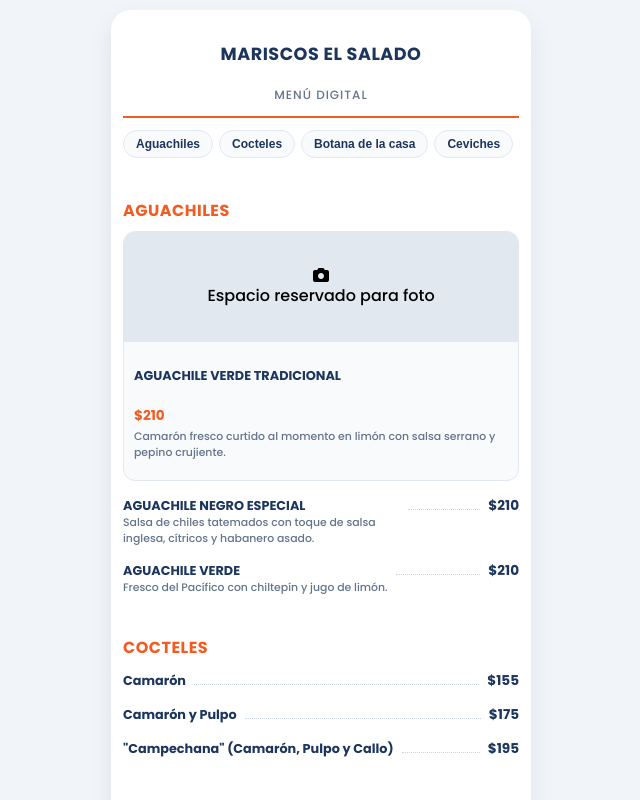
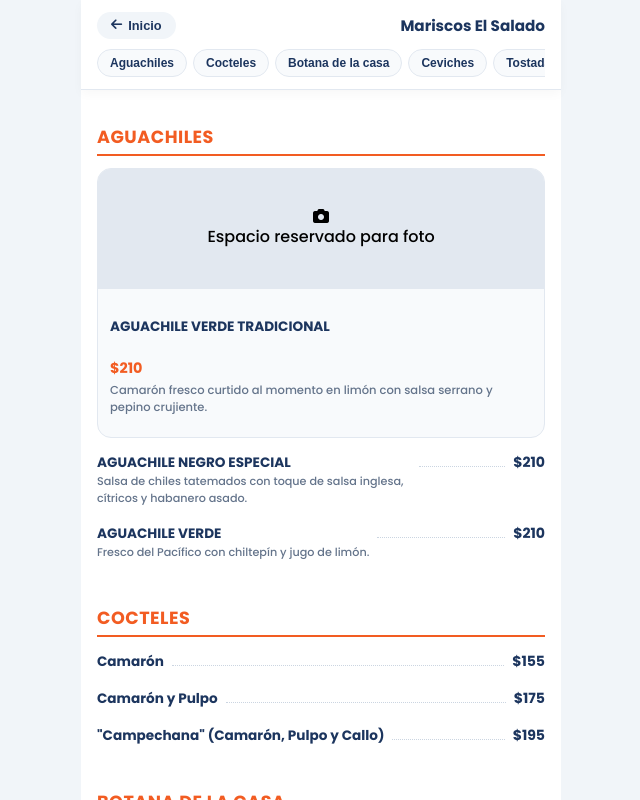
Before and after one commit to kareninnadelgado/ElSaladoMariscos, a React (Vite) app: page / in a window 1280 px wide. Both pictures are taken after a click on the button "VER MENÚ". Shown: the top 800 px of the page, without its empty margins (319-959 px from the left). Built offline with nearby package versions, Linux system fonts and the light colour scheme; the HTML template or start-up script is replaced by a standard one.

Commit message:
Ajuste pantalla

```diff
--- a/src/Menu.jsx
+++ b/src/Menu.jsx
@@ -109,14 +109,17 @@ export default function Menu({ onBack }) {
   ];
 
   return (
-    <div className="menu-card-wrapper">
-      {/* Título elegante del menú */}
-      <div className="menu-header-clean">
-        <h2 className="menu-main-title">MARISCOS EL SALADO</h2>
-        <span className="menu-subtitle-tag">Menú Digital</span>
+    <div className="full-menu-container">
+      {/* BARRA SUPERIOR FIJA (STICKY) CON BOTÓN DE REGRESO Y CATEGORÍAS */}
+      <div className="fixed-header">
+        <div className="top-nav-row">
+          <button className="back-btn-top" onClick={onBack}>
+            <i className="fa-solid fa-arrow-left"></i> Inicio
+          </button>
+          <span className="brand-header-title">Mariscos El Salado</span>
         </div>
 
-      {/* Pestañas horizontales de acceso rápido */}
+        {/* Pestañas deslizables de categorías */}
         <div className="sticky-tabs-bar">
           {menuCategories.map((cat) => (
             <button
@@ -128,9 +131,10 @@ export default function Menu({ onBack }) {
             </button>
           ))}
         </div>
+      </div>
 
-      {/* Área de contenido del menú */}
-      <div className="menu-scroll-area">
+      {/* ÁREA DE PLATILLOS */}
+      <div className="menu-items-body">
         {menuCategories.map((section) => (
           <div key={section.id} id={section.id} className="menu-category-section">
             <h3 className="category-header-title">{section.name.toUpperCase()}</h3>
@@ -176,13 +180,6 @@ export default function Menu({ onBack }) {
           </div>
         ))}
       </div>
-
-      {/* Único botón inferior para volver al inicio */}
-      <div className="menu-bottom-bar">
-        <button className="back-btn-bottom-solid" onClick={onBack}>
-          <i className="fa-solid fa-house"></i> Volver al inicio
-        </button>
-      </div>
     </div>
   );
 }
--- a/src/index.css
+++ b/src/index.css
@@ -4,36 +4,37 @@ html, body {
   margin: 0;
   padding: 0;
   width: 100%;
-  overflow-x: hidden;
+  min-height: 100vh;
   background-color: #f1f5f9;
   font-family: 'Poppins', sans-serif;
-}
-
-* {
   box-sizing: border-box;
 }
 
-body {
+*, *:before, *:after {
+  box-sizing: inherit;
+}
+
+/* LANDING / PORTADA PRINCIPAL (Centrado estilo Tarjeta) */
+#root {
+  width: 100%;
+  min-height: 100vh;
   display: flex;
   justify-content: center;
-  align-items: flex-start;
-  min-height: 100vh;
-  padding: 10px;
+  align-items: center;
 }
 
-/* PORTADA PRINCIPAL */
 .card-wrapper {
   width: 100%;
-  max-width: 420px;
+  max-width: 400px;
   background-color: #ffffff;
-  border-radius: 24px;
-  padding: 24px 16px;
+  border-radius: 28px;
+  padding: 24px 18px;
   box-shadow: 0 10px 25px rgba(0, 0, 0, 0.08);
   display: flex;
   flex-direction: column;
   align-items: center;
   text-align: center;
-  margin: 0 auto;
+  margin: 16px auto;
 }
 
 .logo-container {
@@ -151,47 +152,65 @@ body {
 }
 
 
-/* CONTENEDOR DEL MENÚ AJUSTADO A MÓVIL */
-.menu-card-wrapper {
+/* --- VISTA DEL MENÚ COMPLETA (APP STYLE A PANTALLA COMPLETA) --- */
+
+.full-menu-container {
   width: 100%;
-  max-width: 420px;
+  max-width: 480px;
+  min-height: 100vh;
   background-color: #ffffff;
-  border-radius: 20px;
-  padding: 16px 12px;
-  box-shadow: 0 10px 25px rgba(0, 0, 0, 0.08);
+  margin: 0 auto;
+  position: relative;
   display: flex;
   flex-direction: column;
-  margin: 0 auto;
 }
 
-.menu-header-clean {
-  text-align: center;
-  padding-bottom: 10px;
-  border-bottom: 2px solid #f25c22;
-  margin-bottom: 12px;
+/* Encabezado fijo superior con botón de inicio y pestañas */
+.fixed-header {
+  position: sticky;
+  top: 0;
+  left: 0;
+  right: 0;
+  background-color: #ffffff;
+  z-index: 100;
+  padding: 12px 16px 6px 16px;
+  border-bottom: 1px solid #e2e8f0;
+  box-shadow: 0 4px 10px rgba(0,0,0,0.03);
 }
 
-.menu-main-title {
-  font-size: 1.1rem;
+.top-nav-row {
+  display: flex;
+  align-items: center;
+  justify-content: space-between;
+  margin-bottom: 10px;
+}
+
+.back-btn-top {
+  background-color: #f1f5f9;
+  color: #1c355e;
+  border: none;
+  padding: 6px 14px;
+  border-radius: 20px;
+  font-weight: 700;
+  font-size: 0.8rem;
+  cursor: pointer;
+  display: flex;
+  align-items: center;
+  gap: 6px;
+}
+
+.brand-header-title {
+  font-size: 0.95rem;
   font-weight: 800;
   color: #1c355e;
-  letter-spacing: 0.5px;
 }
 
-.menu-subtitle-tag {
-  font-size: 0.75rem;
-  color: #64748b;
-  text-transform: uppercase;
-  letter-spacing: 1px;
-}
-
+/* Pestañas deslizables */
 .sticky-tabs-bar {
   display: flex;
   gap: 6px;
   overflow-x: auto;
-  padding-bottom: 8px;
-  margin-bottom: 16px;
-  width: 100%;
+  padding-bottom: 6px;
   scrollbar-width: none;
   -webkit-overflow-scrolling: touch;
 }
@@ -210,38 +229,50 @@ body {
   font-size: 0.75rem;
   white-space: nowrap;
   flex-shrink: 0;
+  cursor: pointer;
 }
 
-.menu-scroll-area {
+.quick-tab-btn:active {
+  background-color: #1c355e;
+  color: #ffffff;
+}
+
+/* Cuerpo de platillos */
+.menu-items-body {
+  padding: 16px;
   display: flex;
   flex-direction: column;
-  gap: 20px;
-  width: 100%;
+  gap: 24px;
+}
+
+.menu-category-section {
+  scroll-margin-top: 110px; /* offset para que no quede tapado por la barra fija al dar clic */
 }
 
 .category-header-title {
-  font-size: 1rem;
+  font-size: 1.1rem;
   font-weight: 800;
   color: #f25c22;
-  margin-bottom: 8px;
+  margin-bottom: 12px;
+  border-bottom: 2px solid #f25c22;
+  padding-bottom: 4px;
   letter-spacing: 0.5px;
 }
 
 .category-items-stack {
   display: flex;
   flex-direction: column;
-  gap: 8px;
-  width: 100%;
+  gap: 12px;
 }
 
-/* LÍNEA DE PLATILLO CLÁSICA */
+/* Línea de platillos tradicional */
 .dish-classic-line {
   display: flex;
   align-items: baseline;
   justify-content: space-between;
   width: 100%;
   gap: 4px;
-  padding: 3px 0;
+  padding: 2px 0;
 }
 
 .classic-info {
@@ -251,16 +282,14 @@ body {
 }
 
 .classic-name {
-  font-size: 0.8rem;
+  font-size: 0.85rem;
   font-weight: 700;
   color: #1c355e;
-  word-break: break-word;
 }
 
 .classic-desc {
-  font-size: 0.68rem;
+  font-size: 0.7rem;
   color: #64748b;
-  word-break: break-word;
 }
 
 .classic-dots {
@@ -271,25 +300,24 @@ body {
 }
 
 .classic-price {
-  font-size: 0.85rem;
+  font-size: 0.88rem;
   font-weight: 700;
   color: #1c355e;
   white-space: nowrap;
 }
 
-/* TARJETA DESTACADA CON FOTO */
+/* Tarjeta destacada para foto */
 .dish-featured-card {
   width: 100%;
   background-color: #f8fafc;
-  border-radius: 12px;
+  border-radius: 14px;
   overflow: hidden;
   border: 1px solid #e2e8f0;
-  margin-bottom: 4px;
 }
 
 .dish-featured-image-box {
   width: 100%;
-  height: 110px;
+  height: 120px;
   background-color: #e2e8f0;
   display: flex;
   align-items: center;
@@ -304,46 +332,23 @@ body {
 }
 
 .dish-featured-details {
-  padding: 8px 10px;
+  padding: 10px 12px;
 }
 
 .item-title-bold {
-  font-size: 0.8rem;
+  font-size: 0.85rem;
   font-weight: 800;
   color: #1c355e;
 }
 
 .item-price-bold {
-  font-size: 0.85rem;
+  font-size: 0.9rem;
   font-weight: 800;
   color: #f25c22;
 }
 
 .item-desc-text {
-  font-size: 0.68rem;
+  font-size: 0.72rem;
   color: #64748b;
   margin-top: 2px;
 }
-
-/* BOTÓN INFERIOR DE REGRESO */
-.menu-bottom-bar {
-  margin-top: 24px;
-  width: 100%;
-}
-
-.back-btn-bottom-solid {
-  width: 100%;
-  padding: 12px;
-  background-color: #1c355e;
-  color: white;
-  border: none;
-  border-radius: 12px;
-  font-weight: 700;
-  font-size: 0.85rem;
-  cursor: pointer;
-  display: flex;
-  align-items: center;
-  justify-content: center;
-  gap: 6px;
-  box-shadow: 0 4px 10px rgba(28, 53, 94, 0.2);
-}
```
Lines whose indentation alone changed are shown as unchanged.
